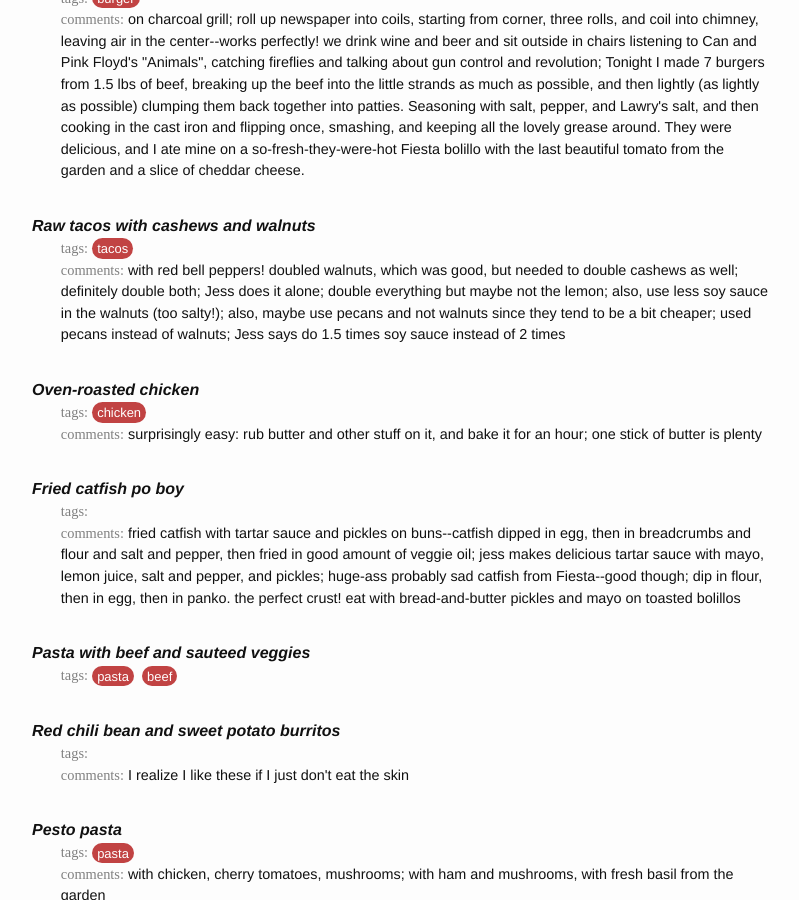
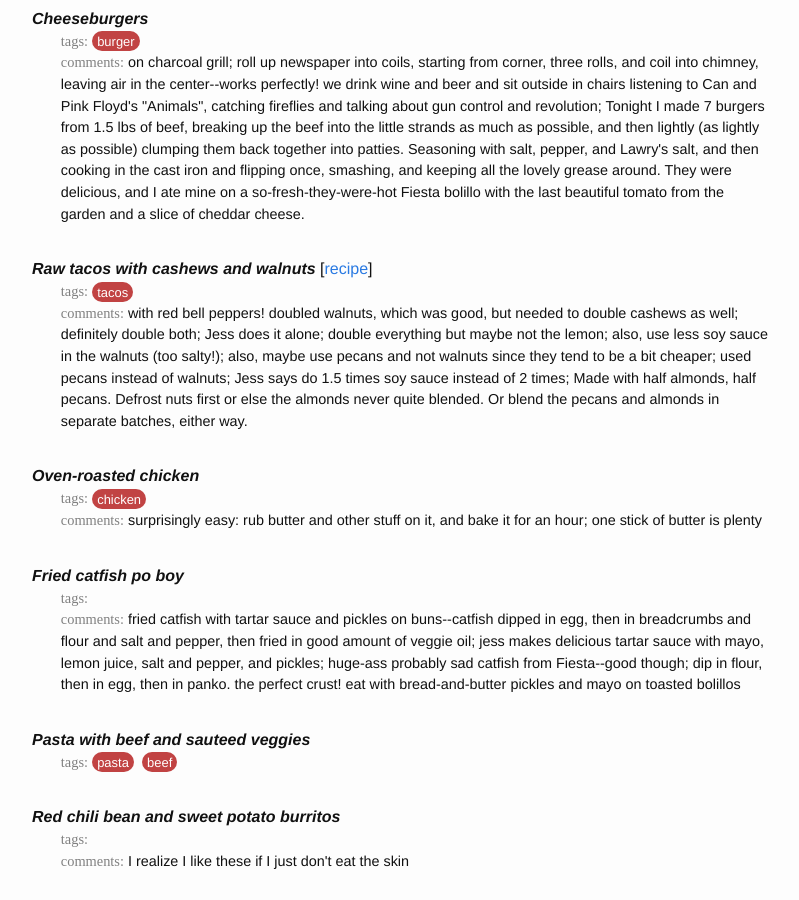
Before and after one commit to mobeets/recipes, a Jekyll site: the page built from index.html, in a window 1280 px wide and 900 px high, scrolled down 13398 px. Shown: the whole window, without its empty margins (238-1037 px from the left). Built offline with Jekyll 4.4.1, drawn with Linux system fonts in a browser that asks for light colours; nearby versions of some CDN libraries; library files that are not in the unit come from our copies; some of the changed lines change nothing that is shown; some of the changed text lies outside the part shown.

Commit message:
data update

```diff
--- a/_data/recipes.yml
+++ b/_data/recipes.yml
@@ -235,7 +235,7 @@
   - "http://www.seriouseats.com/recipes/2015/01/moist-and-tender-brown-butter-cornbread-recipe.html"
   comments:
   - "fucking delicious"
-- count: 3
+- count: 4
   index: 123
   nickname: ""
   name: "beef stroganoff"
@@ -246,6 +246,7 @@
   - "http://www.bonappetit.com/recipe/adams-beef-stroganoff"
   comments:
   - "we use 2 lbs. ground beef, and 20oz mushrooms; made about 8 servings"
+  - "takes a little more than an hour to make, and we added corn starch to finally get it to thicken"
 - count: 4
   index: 122
   nickname: ""
@@ -262,7 +263,7 @@
   tags:
   - "pasta"
   - "chicken"
-  last_suggested_date: '2016-01-01'
+  last_suggested_date: '2018-04-28'
   recipe_urls: []
   comments:
   - "using Mom's recipe, then just adding mushrooms and chicken (cooked separately, combined at the end)"
@@ -272,7 +273,7 @@
   name: "white bean, sausage and kale soup"
   tags:
   - "soup"
-  last_suggested_date: '2016-01-01'
+  last_suggested_date: '2018-04-21'
   recipe_urls:
   - "http://www.bonappetit.com/columns/cooking-without-recipes/article/easy-sausage-white-bean-kale-dinner"
   comments: []
@@ -471,7 +472,7 @@
   tags:
   - "pasta"
   - "pork"
-  last_suggested_date: '2016-01-01'
+  last_suggested_date: '2018-04-28'
   recipe_urls: []
   comments: []
 - count: 1
@@ -487,7 +488,7 @@
   nickname: ""
   name: "burrito bowl"
   tags: []
-  last_suggested_date: '2016-01-01'
+  last_suggested_date: '2018-04-21'
   recipe_urls: []
   comments:
   - "so good with avocado and sour cream...also, Jess has mastered cooking rice"
@@ -726,7 +727,7 @@
   - "http://www.easy-french-food.com/coq-au-vin-recipe.html"
   comments:
   - "in the slow-cooker; 1.7 lbs of bone-in chicken thighs, with 3 pieces cooked bacon, 1 onion (these 3 things all pan-fried beforehand), 1c of some cheap chardonnay, 1c of broth, and 1t each of dried tarragon, sage, thyme, and rosemary; only vaguely inspired by the recipe in the link"
-- count: 6
+- count: 7
   index: 75
   nickname: ""
   name: "pork ribs"
@@ -737,6 +738,7 @@
   - "http://www.marthastewart.com/318389/oven-roasted-ribs-with-barbecue-sauce"
   comments:
   - "These were delicious and amazing. St Louis style, 3 lbs. @$5/lb."
+  - "baked for 50min at 350F, then 10 at 425F with bbq sauce"
 - count: 1
   index: 74
   nickname: ""
@@ -902,7 +904,7 @@
   name: "marcella hazan's chickpea soup"
   tags:
   - "soup"
-  last_suggested_date: '2016-01-01'
+  last_suggested_date: '2018-04-28'
   recipe_urls:
   - "http://stylishcuisine.com/?p=87"
   comments:
@@ -939,7 +941,7 @@
   name: "tuna pasta with garlic, spinach, parmesan"
   tags:
   - "pasta"
-  last_suggested_date: '2016-01-01'
+  last_suggested_date: '2018-04-28'
   recipe_urls: []
   comments: []
 - count: 1
@@ -1165,7 +1167,7 @@
   tags:
   - "curry"
   - "chicken"
-  last_suggested_date: '2016-01-01'
+  last_suggested_date: '2018-04-28'
   recipe_urls:
   - "http://www.amateurgourmet.com/2010/04/bombay_chicken_curry.html"
   - "https://www.budgetbytes.com/2016/05/thai-coconut-curry-braised-chicken-thighs/"
@@ -1248,7 +1250,7 @@
   nickname: "CkP3"
   name: "spaghetti and meatballs"
   tags: []
-  last_suggested_date: '2016-01-01'
+  last_suggested_date: '2018-04-21'
   recipe_urls: []
   comments: []
 - count: 1
@@ -1270,20 +1272,22 @@
   comments:
   - "on charcoal grill; roll up newspaper into coils, starting from corner, three rolls, and coil into chimney, leaving air in the center--works perfectly! we drink wine and beer and sit outside in chairs listening to Can and Pink Floyd's \"Animals\", catching fireflies and talking about gun control and revolution"
   - "Tonight I made 7 burgers from 1.5 lbs of beef, breaking up the beef into the little strands as much as possible, and then lightly (as lightly as possible) clumping them back together into patties. Seasoning with salt, pepper, and Lawry's salt, and then cooking in the cast iron and flipping once, smashing, and keeping all the lovely grease around. They were delicious, and I ate mine on a so-fresh-they-were-hot Fiesta bolillo with the last beautiful tomato from the garden and a slice of cheddar cheese."
-- count: 7
+- count: 8
   index: 22
   nickname: "CkM6"
   name: "raw tacos with cashews and walnuts"
   tags:
   - "tacos"
   last_suggested_date: '2018-04-14'
-  recipe_urls: []
+  recipe_urls:
+  - "https://www.mynewroots.org/site/2011/07/raw-taco-fiesta-2/"
   comments:
   - "with red bell peppers! doubled walnuts, which was good, but needed to double cashews as well"
   - "definitely double both"
   - "Jess does it alone"
   - "double everything but maybe not the lemon; also, use less soy sauce in the walnuts (too salty!); also, maybe use pecans and not walnuts since they tend to be a bit cheaper"
   - "used pecans instead of walnuts; Jess says do 1.5 times soy sauce instead of 2 times"
+  - "Made with half almonds, half pecans. Defrost nuts first or else the almonds never quite blended. Or blend the pecans and almonds in separate batches, either way."
 - count: 2
   index: 21
   nickname: "CkD5"
@@ -1412,7 +1416,7 @@
   name: "green bean, pecan, sundried tomatoes, mushroom pasta"
   tags:
   - "pasta"
-  last_suggested_date: '2016-01-01'
+  last_suggested_date: '2018-04-21'
   recipe_urls: []
   comments:
   - "if pecan is crumbed it will thicken up the sauce real nice"
@@ -1488,6 +1492,6 @@
   name: "ham, pesto, cheese, salt/pepper angel hair pasta"
   tags:
   - "pasta"
-  last_suggested_date: '2016-01-01'
+  last_suggested_date: '2018-04-21'
   recipe_urls: []
   comments: []
```
